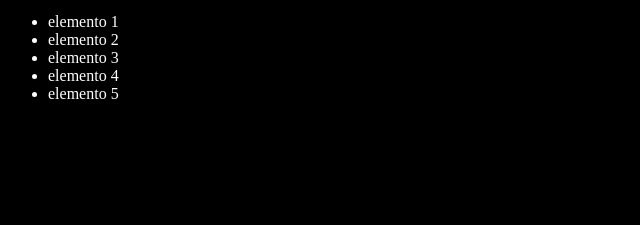
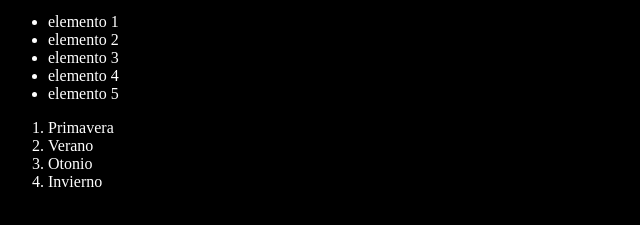
Before and after one commit to cszcszczs/git-tutorial, a plain HTML site: page index.html in a window 1280 px wide. Shown: the part 87-312 px from the top of the page, without its empty margins (0-640 px from the left). Drawn offline with Linux system fonts and the light colour scheme; a script that the page names is missing.

Commit message:
Agregando las estaciones del anio

```diff
--- a/index.html
+++ b/index.html
@@ -19,6 +19,12 @@
       <li>elemento 4</li>
       <li>elemento 5</li>
     </ul>
+    <ol>
+      <li>Primavera</li>
+      <li>Verano</li>
+      <li>Otonio</li>
+      <li>Invierno</li>
+    </ol>
     <script src="index.js"></script>
   </body>
 </html>
```
